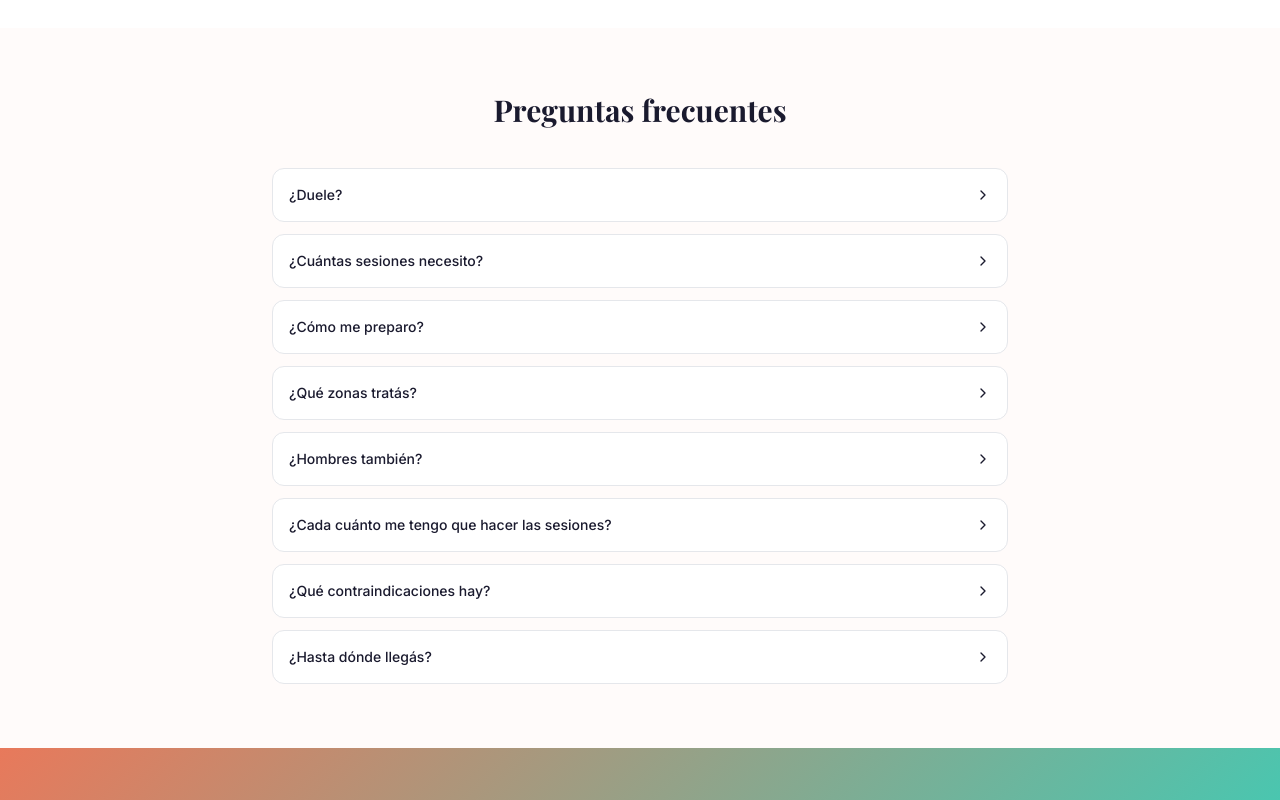
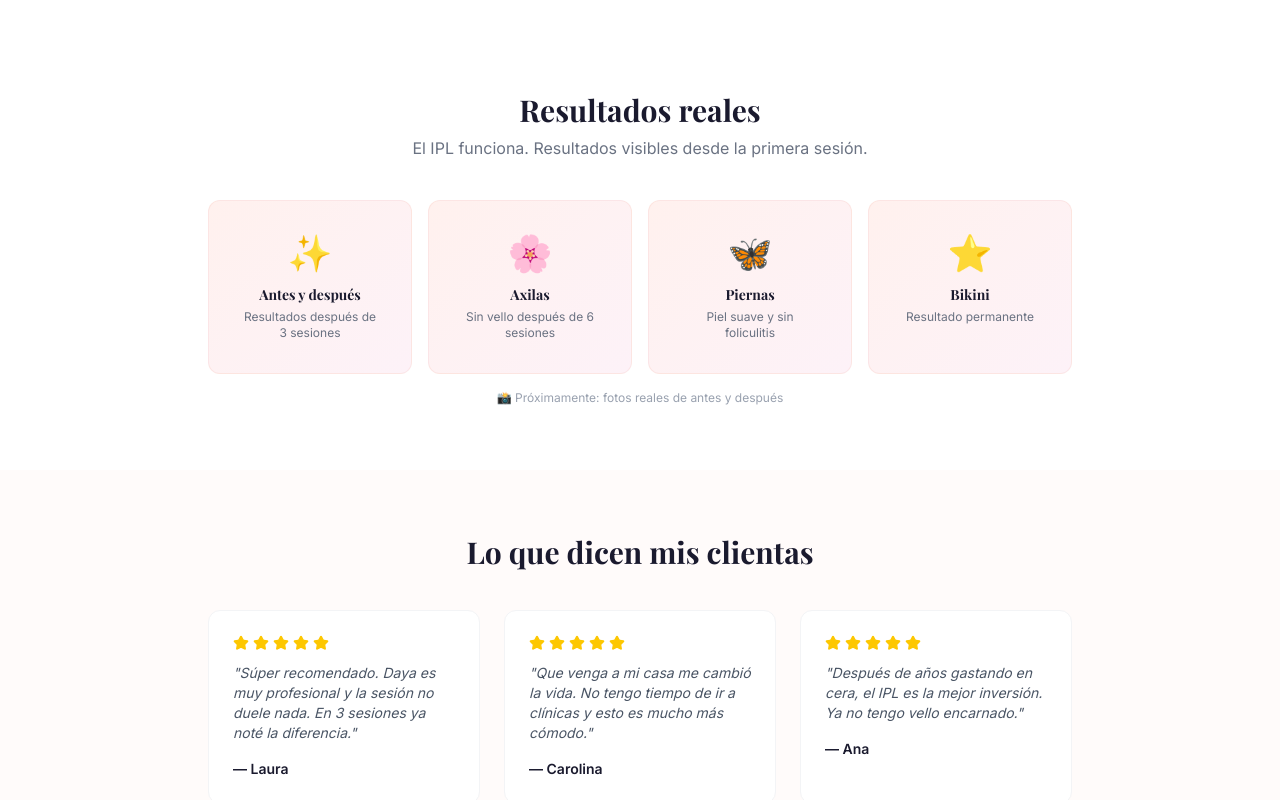
Before and after one commit to Ai-Whisperers/depiflash, a Next.js app: page / in a window 1280 px wide. Shown: the part 2660-3460 px from the top of the page. Built offline with nearby package versions, Linux system fonts and the light colour scheme; a web font is replaced by a local one.

Commit message:
feat: gallery, testimonials, before/after section

```diff
--- a/app/page.tsx
+++ b/app/page.tsx
@@ -126,6 +126,46 @@ export default function Home() {
         </div>
       </section>
 
+      {/* Gallery */}
+      {h.gallery?.items?.length > 0 && (
+        <section className="py-16">
+          <div className="max-w-4xl mx-auto px-4">
+            <h2 className="text-3xl font-bold text-center mb-2">{h.gallery.title}</h2>
+            <p className="text-center text-gray-500 mb-10">{h.gallery.subtitle}</p>
+            <div className="grid grid-cols-2 md:grid-cols-4 gap-4">
+              {h.gallery.items.map((g: any, i: number) => (
+                <div key={i} className="bg-gradient-to-br from-[#FFF1EE] to-[#FDF2F8] rounded-xl p-8 text-center border border-[#E8795B]/10">
+                  <div className="text-4xl mb-3">{g.emoji}</div>
+                  <h3 className="font-bold text-sm">{g.title}</h3>
+                  <p className="text-xs text-gray-500 mt-1">{g.description}</p>
+                </div>
+              ))}
+            </div>
+            {h.gallery.placeholder && (
+              <p className="text-center text-xs text-gray-400 mt-4">📸 Próximamente: fotos reales de antes y después</p>
+            )}
+          </div>
+        </section>
+      )}
+
+      {/* Testimonials */}
+      {h.testimonials?.items?.length > 0 && (
+        <section className="py-16 bg-[#FFFBFA]">
+          <div className="max-w-4xl mx-auto px-4">
+            <h2 className="text-3xl font-bold text-center mb-10">{h.testimonials.title}</h2>
+            <div className="grid grid-cols-1 md:grid-cols-3 gap-6">
+              {h.testimonials.items.map((t: any, i: number) => (
+                <div key={i} className="bg-white rounded-xl p-6 border border-gray-100">
+                  <div className="flex gap-1 mb-3">{Array.from({ length: t.rating }).map((_: any, j: number) => <Star key={j} className="w-4 h-4 fill-yellow-400 text-yellow-400" />)}</div>
+                  <p className="text-gray-600 text-sm italic">"{t.quote}"</p>
+                  <p className="font-semibold text-sm mt-4">— {t.author}</p>
+                </div>
+              ))}
+            </div>
+          </div>
+        </section>
+      )}
+
       {/* FAQ */}
       <section className="py-16 bg-[#FFFBFA]">
         <div className="max-w-3xl mx-auto px-4">
--- a/content/es.json
+++ b/content/es.json
@@ -67,6 +67,25 @@
         { "name": "Inglés completo", "medium": true, "price": "Gs. 120.000", "time": "25 min", "packagePrice": "6 sesiones: Gs. 600.000" }
       ]
     },
+    "gallery": {
+      "title": "Resultados reales",
+      "subtitle": "El IPL funciona. Resultados visibles desde la primera sesión.",
+      "placeholder": true,
+      "items": [
+        { "title": "Antes y después", "description": "Resultados después de 3 sesiones", "emoji": "✨" },
+        { "title": "Axilas", "description": "Sin vello después de 6 sesiones", "emoji": "🌸" },
+        { "title": "Piernas", "description": "Piel suave y sin foliculitis", "emoji": "🦋" },
+        { "title": "Bikini", "description": "Resultado permanente", "emoji": "⭐" }
+      ]
+    },
+    "testimonials": {
+      "title": "Lo que dicen mis clientas",
+      "items": [
+        { "quote": "Súper recomendado. Daya es muy profesional y la sesión no duele nada. En 3 sesiones ya noté la diferencia.", "author": "Laura", "rating": 5 },
+        { "quote": "Que venga a mi casa me cambió la vida. No tengo tiempo de ir a clínicas y esto es mucho más cómodo.", "author": "Carolina", "rating": 5 },
+        { "quote": "Después de años gastando en cera, el IPL es la mejor inversión. Ya no tengo vello encarnado.", "author": "Ana", "rating": 5 }
+      ]
+    },
     "faq": {
       "title": "Preguntas frecuentes",
       "items": [
```
